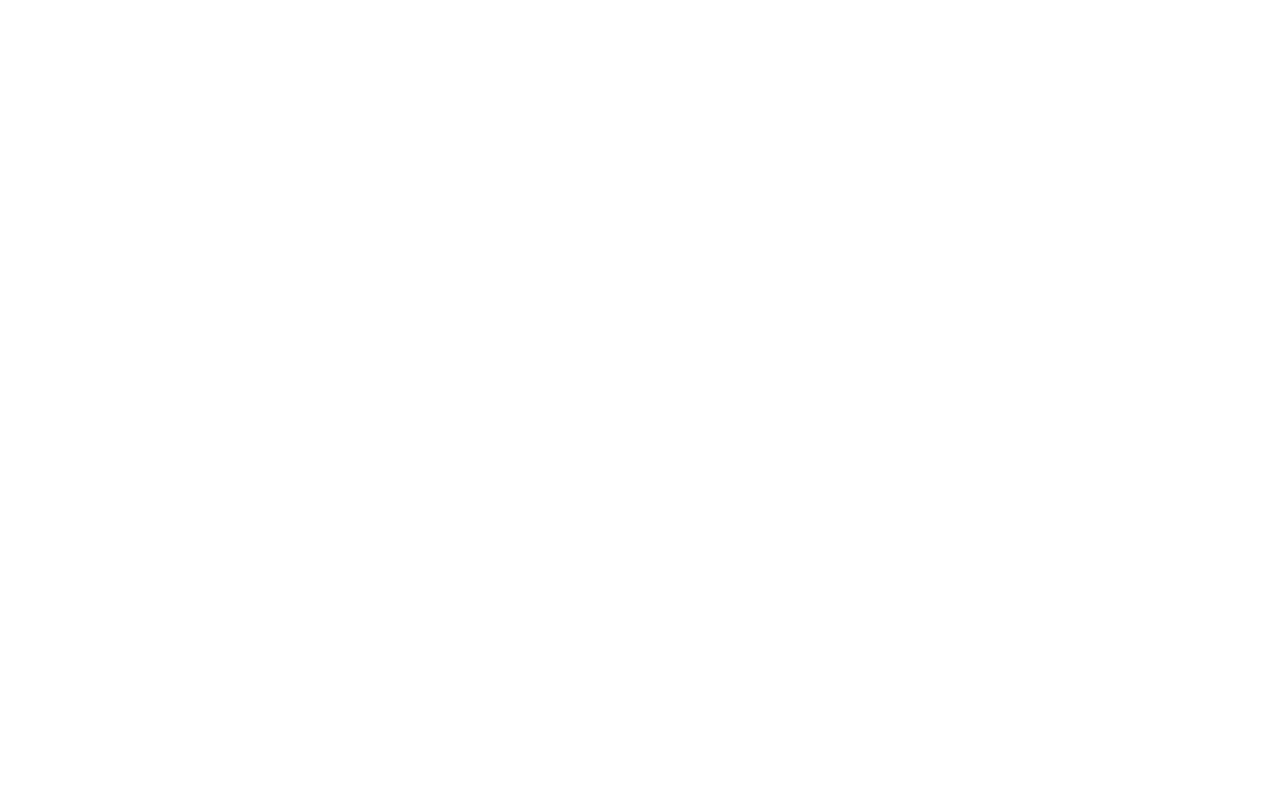
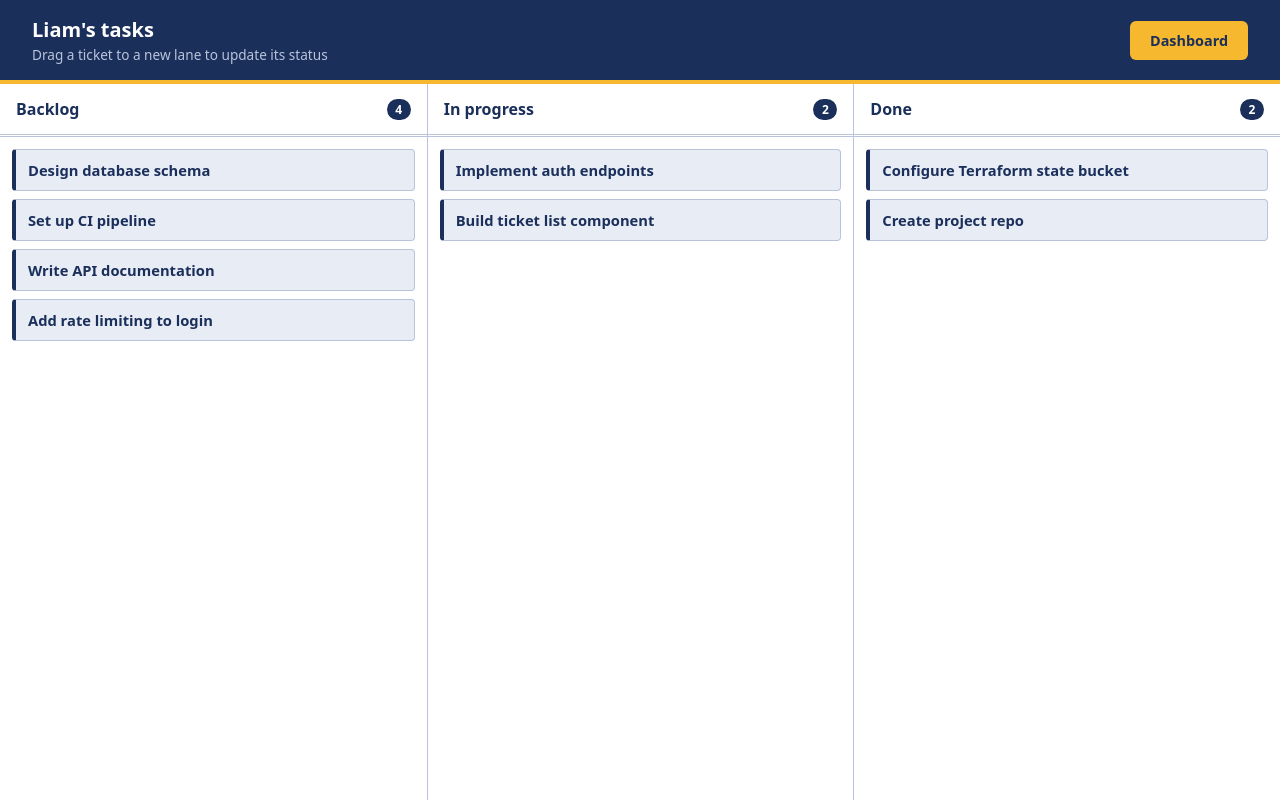
Before and after one commit to cs390f26/agile-board-monolith, a Flask app: a page that uses src/agile-board/templates/engineer.html in a window 1280 px wide. Before the commit the page is empty. Run offline with Flask 3, Linux system fonts and the light colour scheme.

Commit message:
Engineer page mockup

```diff
--- a/src/agile-board/static/engineer.css
+++ b/src/agile-board/static/engineer.css
@@ -0,0 +1,153 @@
+:root {
+    --blue: #1b2f5b;
+    --blue-soft: #e8ecf5;
+    --blue-mid: #b9c3dc;
+    --amber: #f5b82e;
+    --amber-soft: #fdf1d3;
+    --white: #ffffff;
+}
+
+* { box-sizing: border-box; margin: 0; padding: 0; }
+
+body {
+    font-family: system-ui, -apple-system, "Segoe UI", Roboto, sans-serif;
+    background: var(--blue-soft);
+    color: var(--blue);
+    min-height: 100vh;
+    display: flex;
+    flex-direction: column;
+}
+
+/* ---------- Header ---------- */
+header {
+    background: var(--blue);
+    color: var(--white);
+    display: flex;
+    align-items: center;
+    justify-content: space-between;
+    padding: 16px 32px;
+    border-bottom: 4px solid var(--amber);
+}
+
+header h1 {
+    font-size: 1.25rem;
+    font-weight: 600;
+}
+
+header p {
+    font-size: 0.85rem;
+    color: var(--blue-mid);
+    margin-top: 2px;
+}
+
+.dashboard-btn {
+    background: var(--amber);
+    color: var(--blue);
+    font-weight: 600;
+    font-size: 0.9rem;
+    text-decoration: none;
+    padding: 10px 20px;
+    border-radius: 6px;
+    transition: background 0.15s;
+}
+
+.dashboard-btn:hover,
+.dashboard-btn:focus-visible {
+    background: var(--white);
+    outline: none;
+}
+
+main {
+    flex: 1;
+    display: flex;
+    padding: 0;
+}
+
+.notebook {
+    flex: 1;
+    width: 100%;
+    background: var(--white);
+    border: none;
+    border-radius: 0;
+    display: grid;
+    grid-template-columns: repeat(3, 1fr);
+}
+
+.lane {
+    display: flex;
+    flex-direction: column;
+    min-height: 0;
+}
+
+.lane + .lane {
+    border-left: 1px solid var(--blue-mid);
+}
+
+.lane-head {
+    display: flex;
+    align-items: center;
+    justify-content: space-between;
+    padding: 14px 16px;
+    border-bottom: 3px double var(--blue-mid);
+}
+
+.lane-head h2 {
+    font-size: 1rem;
+    font-weight: 600;
+}
+
+.count {
+    background: var(--blue);
+    color: var(--white);
+    font-size: 0.75rem;
+    font-weight: 600;
+    min-width: 24px;
+    text-align: center;
+    padding: 2px 8px;
+    border-radius: 999px;
+}
+
+.dropzone {
+    flex: 1;
+    display: flex;
+    flex-direction: column;
+    gap: 8px;
+    padding: 12px;
+    transition: background 0.15s;
+}
+
+.dropzone.over {
+    background: var(--amber-soft);
+}
+
+.card {
+    background: var(--blue-soft);
+    border: 1px solid var(--blue-mid);
+    border-left: 4px solid var(--blue);
+    border-radius: 4px;
+    padding: 10px 12px;
+    font-size: 0.92rem;
+    font-weight: 600;
+    cursor: grab;
+    user-select: none;
+}
+
+.card:active { cursor: grabbing; }
+
+.card.dragging {
+    opacity: 0.4;
+}
+
+.empty {
+    color: var(--blue-mid);
+    font-size: 0.85rem;
+    text-align: center;
+    padding: 16px 0;
+}
+
+@media (max-width: 700px) {
+    header { padding: 14px 16px; }
+    .notebook { grid-template-columns: 1fr; }
+    .lane { min-height: 0; }
+    .lane + .lane { border-left: none; border-top: 1px solid var(--blue-mid); }
+}
--- a/src/agile-board/templates/engineer.html
+++ b/src/agile-board/templates/engineer.html
@@ -2,8 +2,136 @@
 <html lang="en">
 <head>
     <meta charset="UTF-8">
+    <meta name="viewport" content="width=device-width, initial-scale=1">
     <title>Engineer Dashboard</title>
+    <link rel="stylesheet" href="../static/engineer.css">
 </head>
 <body>
+<header>
+    <div>
+        <h1>Liam's tasks</h1>
+        <p>Drag a ticket to a new lane to update its status</p>
+    </div>
+    <a class="dashboard-btn" href="index.html">Dashboard</a>
+</header>
+
+<main>
+    <div class="notebook">
+        <section class="lane">
+            <div class="lane-head">
+                <h2>Backlog</h2>
+                <span class="count" id="count-backlog">0</span>
+            </div>
+            <div class="dropzone" id="backlog" data-status="backlog"></div>
+        </section>
+
+        <section class="lane">
+            <div class="lane-head">
+                <h2>In progress</h2>
+                <span class="count" id="count-inprogress">0</span>
+            </div>
+            <div class="dropzone" id="inprogress" data-status="inprogress"></div>
+        </section>
+
+        <section class="lane">
+            <div class="lane-head">
+                <h2>Done</h2>
+                <span class="count" id="count-done">0</span>
+            </div>
+            <div class="dropzone" id="done" data-status="done"></div>
+        </section>
+    </div>
+</main>
+
+<script>
+    // Dummy data. Swap this for a fetch() to your backend later.
+    const tasks = [
+        { id: 1, title: "Design database schema", status: "backlog" },
+        { id: 2, title: "Set up CI pipeline", status: "backlog" },
+        { id: 3, title: "Write API documentation", status: "backlog" },
+        { id: 4, title: "Add rate limiting to login", status: "backlog" },
+        { id: 5, title: "Implement auth endpoints", status: "inprogress" },
+        { id: 6, title: "Build ticket list component", status: "inprogress" },
+        { id: 7, title: "Configure Terraform state bucket", status: "done" },
+        { id: 8, title: "Create project repo", status: "done" }
+    ];
+
+    const zones = document.querySelectorAll(".dropzone");
+
+    function buildCard(task) {
+        const card = document.createElement("div");
+        card.className = "card";
+        card.draggable = true;
+        card.dataset.id = task.id;
+
+        const label = document.createElement("span");
+        label.textContent = task.title;
+        card.appendChild(label);
+
+        card.addEventListener("dragstart", () => card.classList.add("dragging"));
+        card.addEventListener("dragend", () => {
+            card.classList.remove("dragging");
+            zones.forEach(z => z.classList.remove("over"));
+            syncBoard();
+        });
+        return card;
+    }
+
+    // Find the card the dragged item should be inserted before (top to bottom)
+    function cardAfterCursor(zone, y) {
+        const others = [...zone.querySelectorAll(".card:not(.dragging)")];
+        let closest = { offset: Number.NEGATIVE_INFINITY, el: null };
+        others.forEach(el => {
+            const box = el.getBoundingClientRect();
+            const offset = y - box.top - box.height / 2;
+            if (offset < 0 && offset > closest.offset) closest = { offset, el };
+        });
+        return closest.el;
+    }
+
+    zones.forEach(zone => {
+        zone.addEventListener("dragover", e => {
+            e.preventDefault();
+            zone.classList.add("over");
+            const dragging = document.querySelector(".dragging");
+            if (!dragging) return;
+            const empty = zone.querySelector(".empty");
+            if (empty) empty.remove();
+            const next = cardAfterCursor(zone, e.clientY);
+            if (next) zone.insertBefore(dragging, next);
+            else zone.appendChild(dragging);
+        });
+        zone.addEventListener("dragleave", e => {
+            if (!zone.contains(e.relatedTarget)) zone.classList.remove("over");
+        });
+        zone.addEventListener("drop", e => e.preventDefault());
+    });
+
+    // Update task statuses, refresh counts and empty states
+    function syncBoard() {
+        zones.forEach(zone => {
+            const cards = zone.querySelectorAll(".card");
+            cards.forEach(card => {
+                const task = tasks.find(t => String(t.id) === card.dataset.id);
+                if (task) task.status = zone.dataset.status;
+            });
+            document.getElementById("count-" + zone.id).textContent = cards.length;
+
+            let empty = zone.querySelector(".empty");
+            if (cards.length === 0 && !empty) {
+                empty = document.createElement("div");
+                empty.className = "empty";
+                empty.textContent = "No tickets here";
+                zone.appendChild(empty);
+            } else if (cards.length > 0 && empty) {
+                empty.remove();
+            }
+        });
+    }
+    tasks.forEach(task => {
+        document.getElementById(task.status).appendChild(buildCard(task));
+    });
+    syncBoard();
+</script>
 </body>
 </html>
--- a/src/agile-board/templates/index.html
+++ b/src/agile-board/templates/index.html
@@ -5,6 +5,5 @@
     <title>Dashboard</title>
 </head>
 <body>
-
 </body>
 </html>
```
